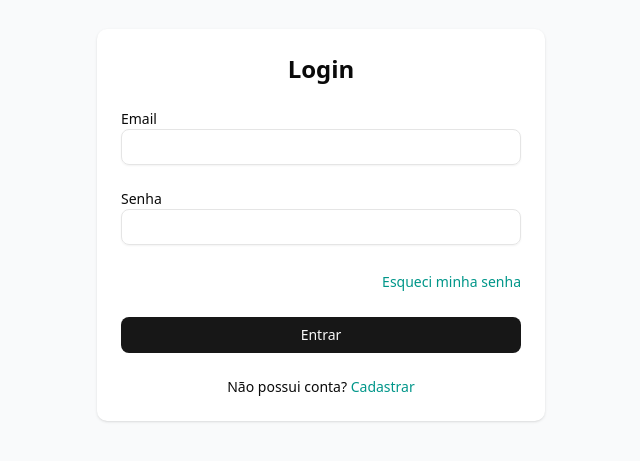
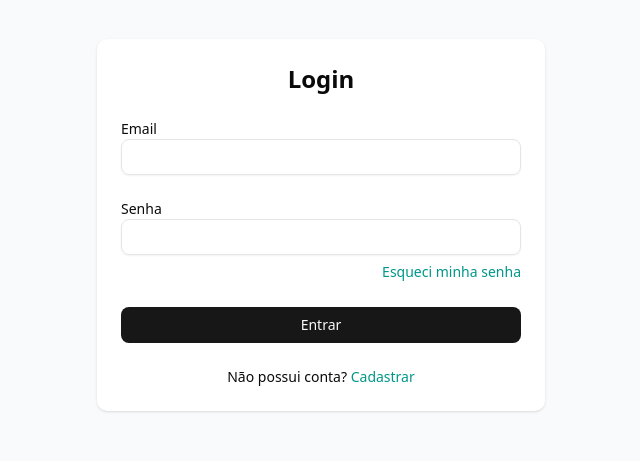
Before and after one commit to Evoluke/agent-plugandplay, a Next.js app: page /login in a window 1280 px wide. Shown: the part 175-636 px from the top of the page, without its empty margins (319-959 px from the left). Built offline with nearby package versions, Linux system fonts and the light colour scheme; no server answers.

Commit message:
update css

```diff
--- a/src/app/login/page.tsx
+++ b/src/app/login/page.tsx
@@ -81,7 +81,7 @@ export default function LoginPage() {
           />
         </div>
 
-        <div className="text-right">
+        <div className="text-right -mt-5">
           <Link href="/forgot-password" className="text-sm text-teal-600 hover:underline">
             Esqueci minha senha
           </Link>
```
